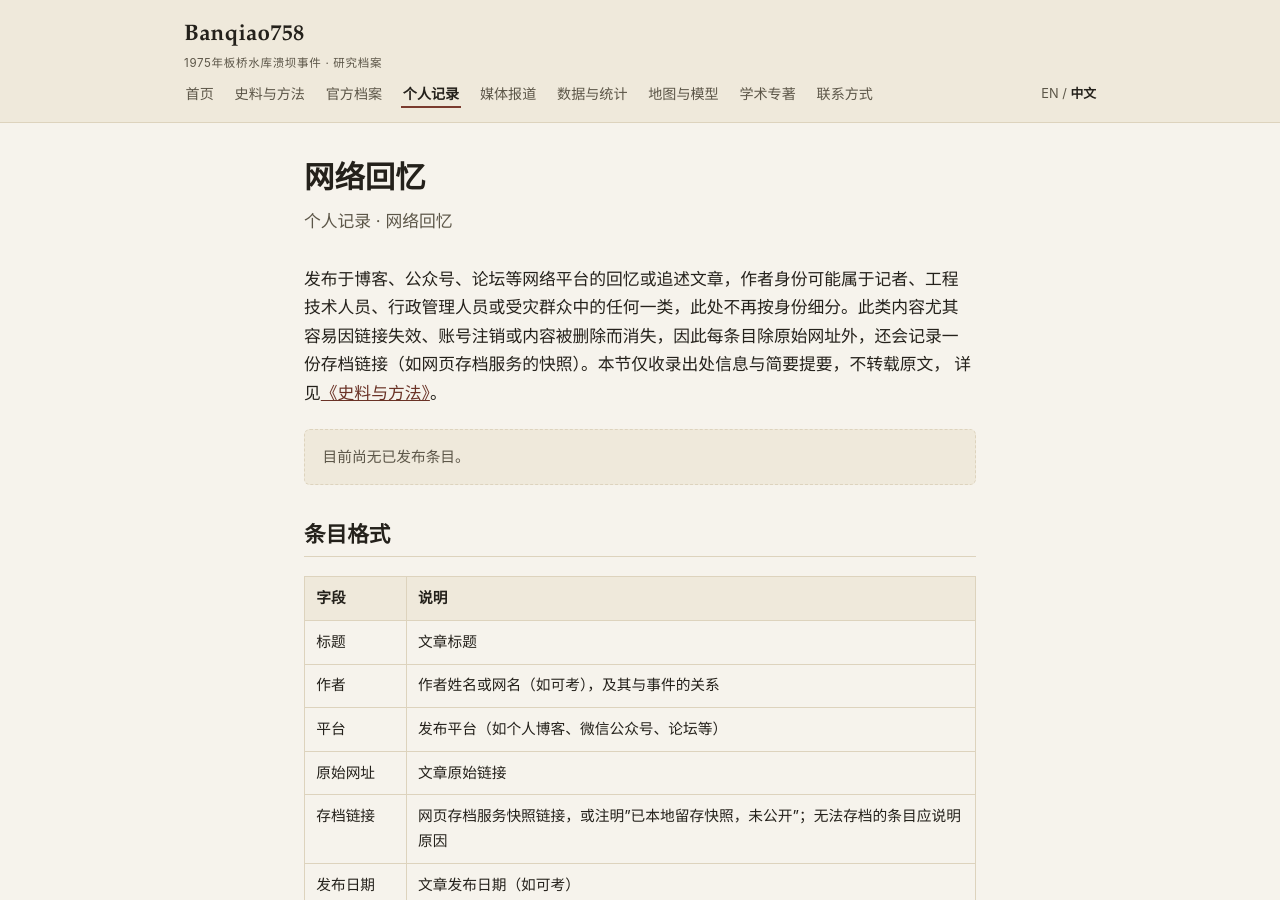
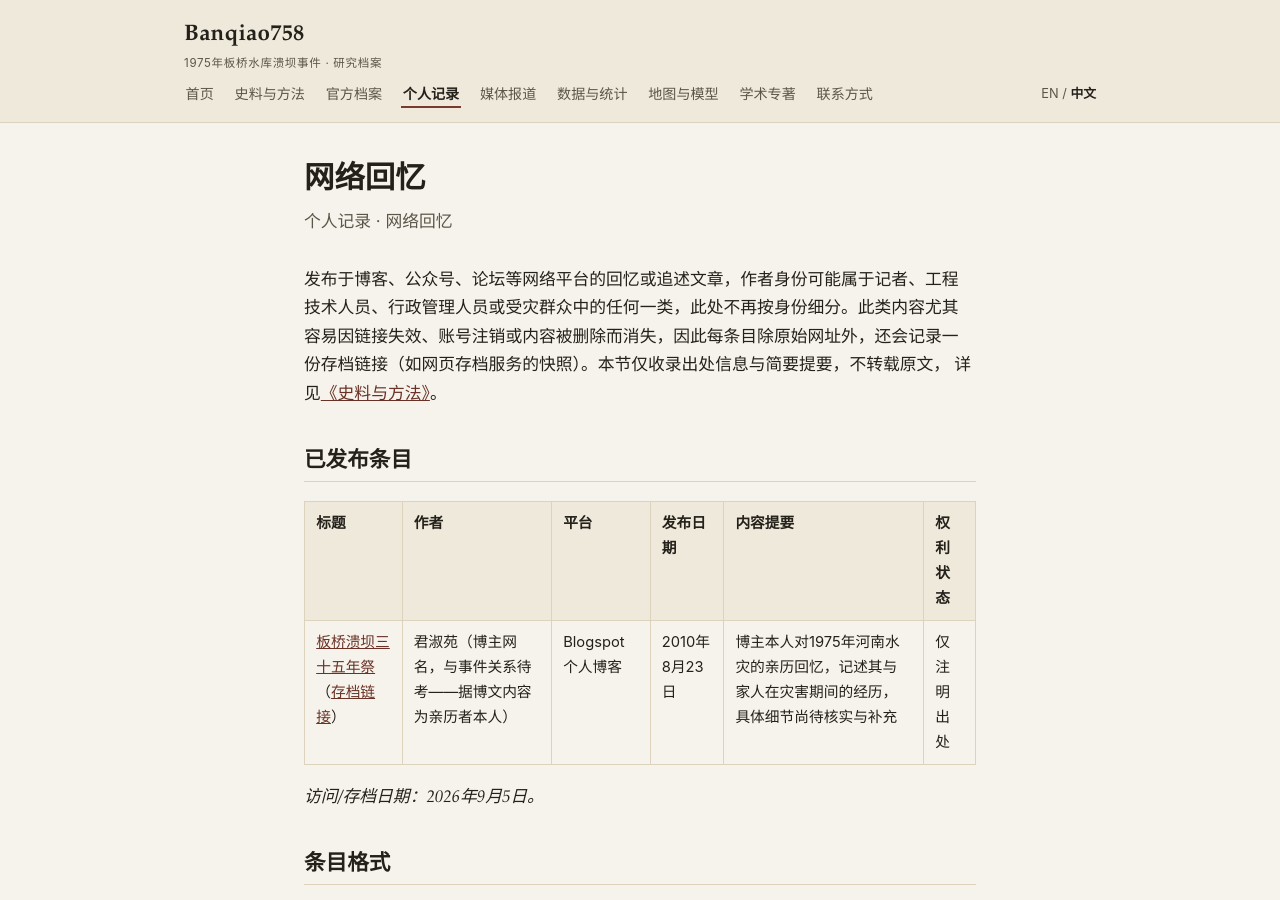
Before and after one commit to Banqiao758/Banqiao758.github.io, a Jekyll site: the page built from memoirs/online.md, in a window 1280 px wide and 900 px high. Built offline with Jekyll 4.4.1, drawn with Linux system fonts in a browser that asks for light colours.

Commit message:
Add Jun Shuyuan's 2010 blog memoir to Online Memories
Adds 《板桥溃坝三十五年祭》(Jun Shuyuan, Blogspot, Aug 23, 2010) as the
first entry in Online Memories - a genuine first-hand personal account of
surviving the 1975 flood. Archived via Wayback Machine given how easily
Blogspot content can disappear. No verbatim text reproduced, only a brief
non-verbatim summary plus the original and archived links.

Co-Authored-By: Claude Sonnet 5 <noreply@anthropic.com>
Claude-Session: https://claude.ai/code/session_011K8hBuGivVWoMZaUZvczs4

```diff
--- a/memoirs/online.md
+++ b/memoirs/online.md
@@ -14,9 +14,13 @@ description: 发布于网络的回忆文章目录，附原始链接及存档链
 份存档链接（如网页存档服务的快照）。本节仅收录出处信息与简要提要，不转载原文，
 详见<a href="{{ '/methodology/' | relative_url }}">《史料与方法》</a>。
 
-<div class="pending">
-目前尚无已发布条目。
-</div>
+## 已发布条目
+
+| 标题 | 作者 | 平台 | 发布日期 | 内容提要 | 权利状态 |
+|---|---|---|---|---|---|
+| <a href="https://junshuyuan.blogspot.com/2010/08/blog-post.html">板桥溃坝三十五年祭</a>（<a href="http://web.archive.org/web/20260905163111/https://junshuyuan.blogspot.com/2010/08/blog-post.html">存档链接</a>） | 君淑苑（博主网名，与事件关系待考——据博文内容为亲历者本人） | Blogspot个人博客 | 2010年8月23日 | 博主本人对1975年河南水灾的亲历回忆，记述其与家人在灾害期间的经历，具体细节尚待核实与补充 | 仅注明出处 |
+
+*访问/存档日期：2026年9月5日。*
 
 ## 条目格式
 
```
Also changed, not shown: en/memoirs/online.md (+7 -3 lines).
